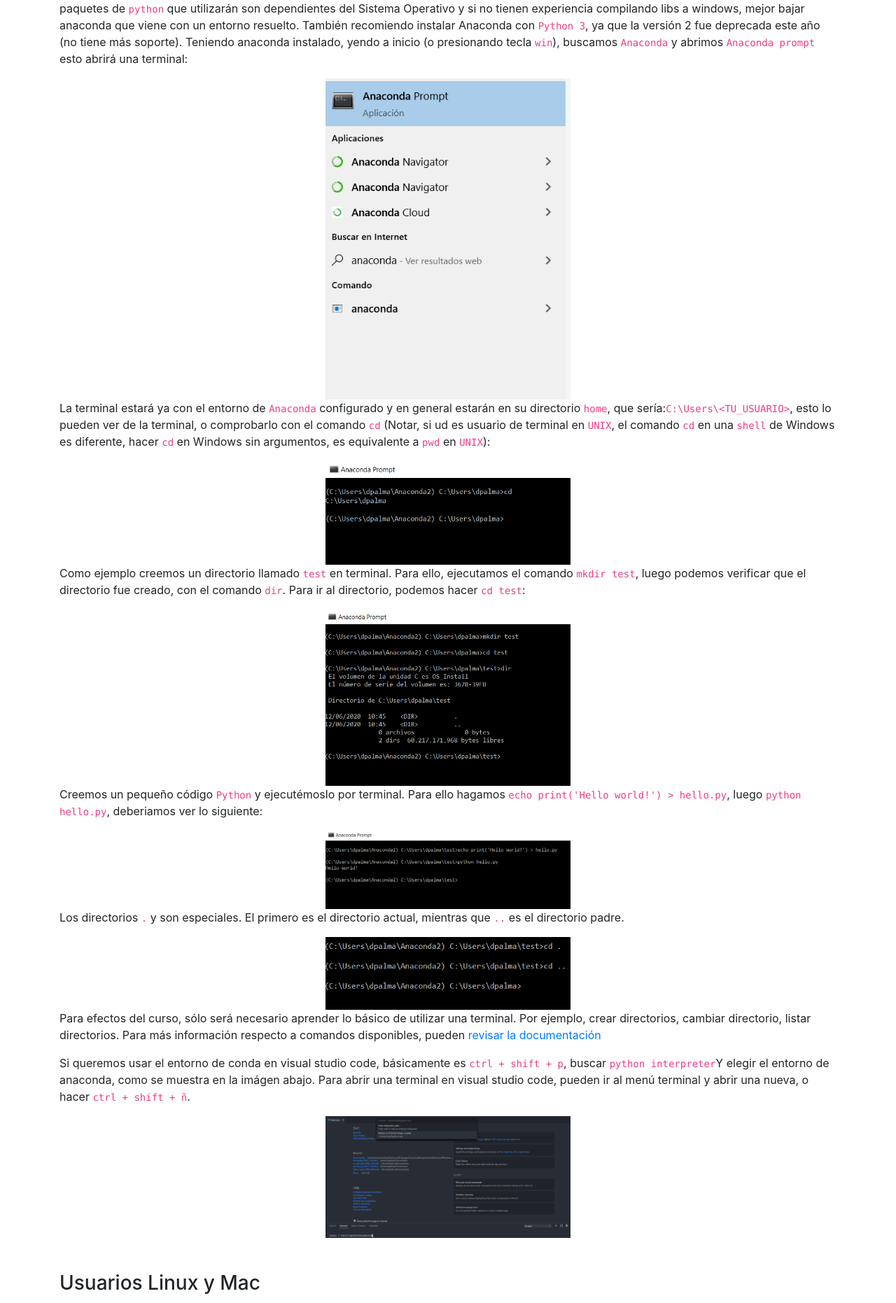
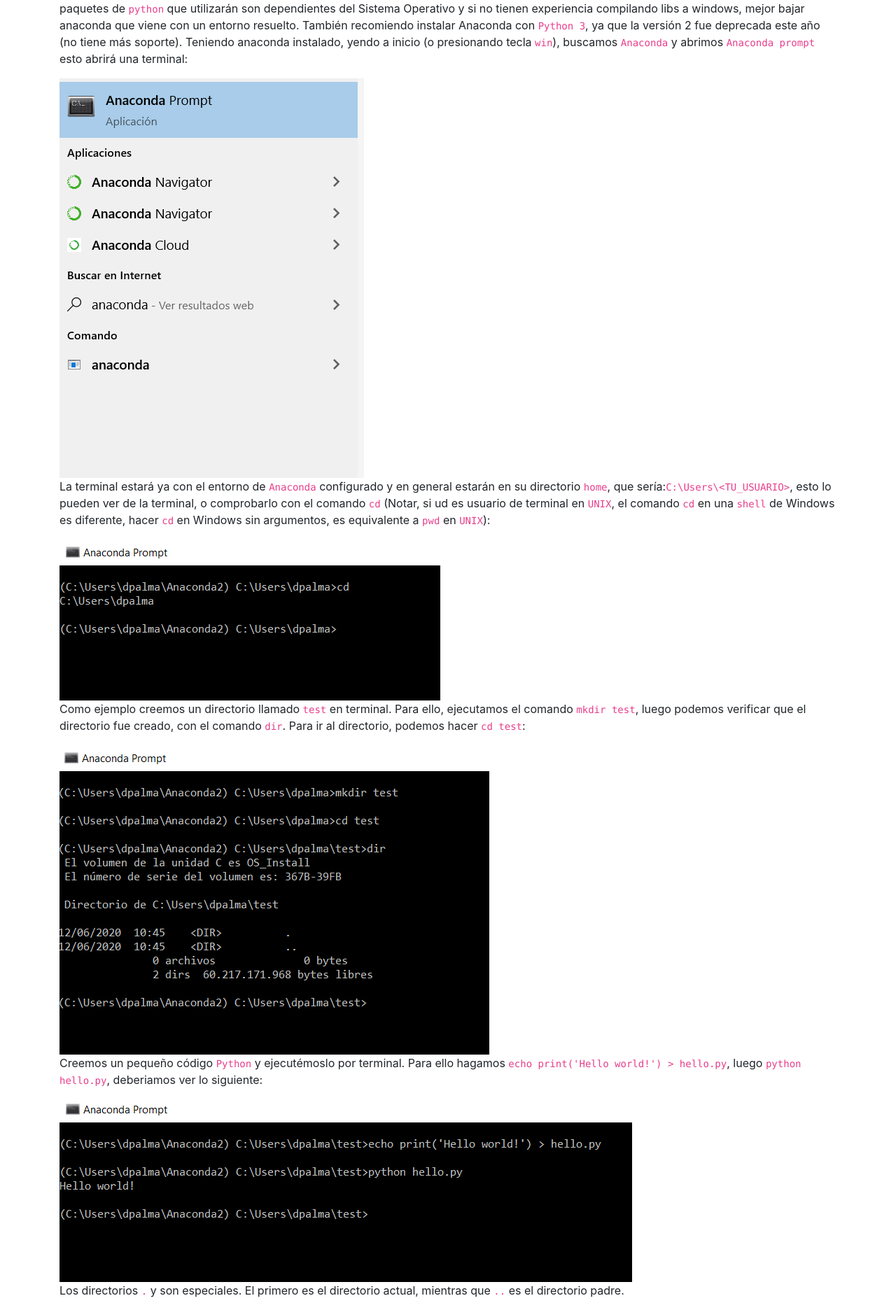
Before and after one commit to dpalmasan/homepage, a React (Create React App) app: page /#/setup in a window 1280 px wide. Shown: the part 470-2332 px from the top of the page at 70% size. Built offline with nearby package versions, Linux system fonts and the light colour scheme.

Commit message:
Modify figure size

```diff
--- a/src/pages/lectures/PythonMisc.js
+++ b/src/pages/lectures/PythonMisc.js
@@ -16,7 +16,7 @@
         estilo de código. Hay muchas formas de escribir código en Python y en general en cualquier lenguaje de programación.
         Sin embargo, en general es bueno seguir ciertas convenciones, de manera que todos los integrantes de un equipo sean
         consistentes en el estilo de programar y el código sea homogéneo, lo que aumenta la "mantenibilidad" del código, y como
-        consecuencia, se tiene código de calidad, robusto, profesional y no una solución de de juguete.
+        consecuencia, se tiene código de calidad, robusto, profesional y no una solución de juguete.
             </p>
       <h2>Ejemplo de código sin estándar ni buenas convenciones</h2>
 
@@ -75,8 +75,8 @@
       <h4>Black Python Formatter</h4>
 
       <p>Otra debilidad que tiene el código anterior es cómo está formateado. No respeta tampoco estándares en cuanto a saltos
-      de línea, espacios, etc. Un paquete muy utilizado (profesionalmente y en proyectos de código abierto) es
-            <a target="_blank" rel="noopener noreferrer" href="https://github.com/psf/black">black</a>. Para instalar black, simplemente
+      de línea, espacios, etc. Un paquete muy utilizado (profesionalmente y en proyectos de código abierto)
+      es <a target="_blank" rel="noopener noreferrer" href="https://github.com/psf/black">black</a>. Para instalar black, simplemente
             ejecutar <code>pip install black</code>. Por ejemplo, pueden usarlo para re-formatear el código
             anterior: <code>black example.py</code></p>
 
@@ -90,7 +90,7 @@
       </SyntaxHighlighter>
 
       <p>El código será reformateado y quedará así:</p>
-      <SyntaxHighlighter language="shell" style={docco}>
+      <SyntaxHighlighter language="python" style={docco}>
         {
           "from sys import *\n"
           + "\n"
@@ -144,7 +144,7 @@
 
 
       <Row className="justify-content-md-center">
-        <Col xs={12} sm={4} md={4}>
+        <Col xs={12} sm={12} md={12}>
           <Image src={process.env.PUBLIC_URL + '/imgs/linter.png'} fluid />
         </Col>
       </Row>
@@ -153,20 +153,20 @@
       <a target="_blank" rel="noopener noreferrer" href="https://medium.com/@marcobelo/setting-up-python-black-on-visual-studio-code-5318eba4cd00">estas instrucciones</a></p>
 
       <p>Para documentar funciones en <code>python</code> existen varios formatos. Yo personalmente he utilizado
-      <code>restructuredText</code> y encuentro que queda bastante bien. Por ejemplo pueden mirar el
-      <a target="_blank" rel="noopener noreferrer" href="https://www.python.org/dev/peps/pep-0287/">PEP 287</a>. Para configurar
+      <code>restructuredText</code> y encuentro que queda bastante bien. Por ejemplo pueden mirar
+      el <a target="_blank" rel="noopener noreferrer" href="https://www.python.org/dev/peps/pep-0287/">PEP 287</a>. Para configurar
       <code>restructuredText</code> en <code>VSCode</code>, pueden instalar el
       plugin <a target="_blank" rel="noopener noreferrer" href="https://marketplace.visualstudio.com/items?itemName=njpwerner.autodocstring">Python Docstring Generator</a> y
       configurarlo eligiendo formato <code>sphinx</code>.</p>
 
       <Row className="justify-content-md-center">
-        <Col xs={12} sm={4} md={4}>
+        <Col xs={12} sm={12} md={12}>
           <Image src={process.env.PUBLIC_URL + '/imgs/docstring.png'} fluid />
         </Col>
       </Row>
 
       <Row className="justify-content-md-center">
-        <Col xs={12} sm={4} md={4}>
+        <Col xs={12} sm={12} md={12}>
           <Image src={process.env.PUBLIC_URL + '/imgs/docstring2.png'} fluid />
         </Col>
       </Row>
--- a/src/pages/lectures/Setup.js
+++ b/src/pages/lectures/Setup.js
@@ -28,7 +28,7 @@
               abrirá una terminal:
             </p>
       <Row className="justify-content-md-center">
-                <Col xs={12} sm={4} md={4}>
+        <Col xs={12} sm={12} md={12}>
           <Image src={process.env.PUBLIC_URL + '/imgs/windows1.png'} fluid />
         </Col>
       </Row>
@@ -39,7 +39,7 @@
               Windows sin argumentos, es equivalente a <code>pwd</code> en <code>UNIX</code>):
             </p>
       <Row className="justify-content-md-center">
-                <Col xs={12} sm={4} md={4}>
+        <Col xs={12} sm={12} md={12}>
           <Image src={process.env.PUBLIC_URL + '/imgs/windows2.png'} fluid />
         </Col>
       </Row>
@@ -50,7 +50,7 @@
             </p>
 
       <Row className="justify-content-md-center">
-                <Col xs={12} sm={4} md={4}>
+        <Col xs={12} sm={12} md={12}>
           <Image src={process.env.PUBLIC_URL + '/imgs/windows3.png'} fluid />
         </Col>
       </Row>
@@ -60,7 +60,7 @@
               deberiamos ver lo siguiente:
             </p>
       <Row className="justify-content-md-center">
-                <Col xs={12} sm={4} md={4}>
+        <Col xs={12} sm={12} md={12}>
           <Image src={process.env.PUBLIC_URL + '/imgs/windows5.png'} fluid />
         </Col>
       </Row>
@@ -69,7 +69,7 @@
             el directorio padre.</p>
 
       <Row className="justify-content-md-center">
-                <Col xs={12} sm={4} md={4}>
+        <Col xs={12} sm={12} md={12}>
           <Image src={process.env.PUBLIC_URL + '/imgs/windows4.png'} fluid />
         </Col>
       </Row>
@@ -87,7 +87,7 @@
             </p>
 
       <Row className="justify-content-md-center">
-                <Col xs={12} sm={4} md={4}>
+        <Col xs={12} sm={12} md={12}>
           <Image src={process.env.PUBLIC_URL + '/imgs/windows6.png'} fluid />
         </Col>
       </Row>
@@ -114,7 +114,7 @@
             el entorno y ver la versión: <code>python --version</code> si les sale versión 2, probar con <code>python3 --version</code>:
             </p>
       <Row className="justify-content-md-center">
-                <Col xs={12} sm={4} md={4}>
+        <Col xs={12} sm={12} md={12}>
           <Image src={process.env.PUBLIC_URL + '/imgs/unix1.png'} fluid />
         </Col>
       </Row>
@@ -131,7 +131,7 @@
       </ol>
 
       <Row className="justify-content-md-center">
-                <Col xs={12} sm={4} md={4}>
+        <Col xs={12} sm={12} md={12}>
           <Image src={process.env.PUBLIC_URL + '/imgs/unix2.png'} fluid />
         </Col>
       </Row>
```
Lines whose indentation alone changed are shown as unchanged.
